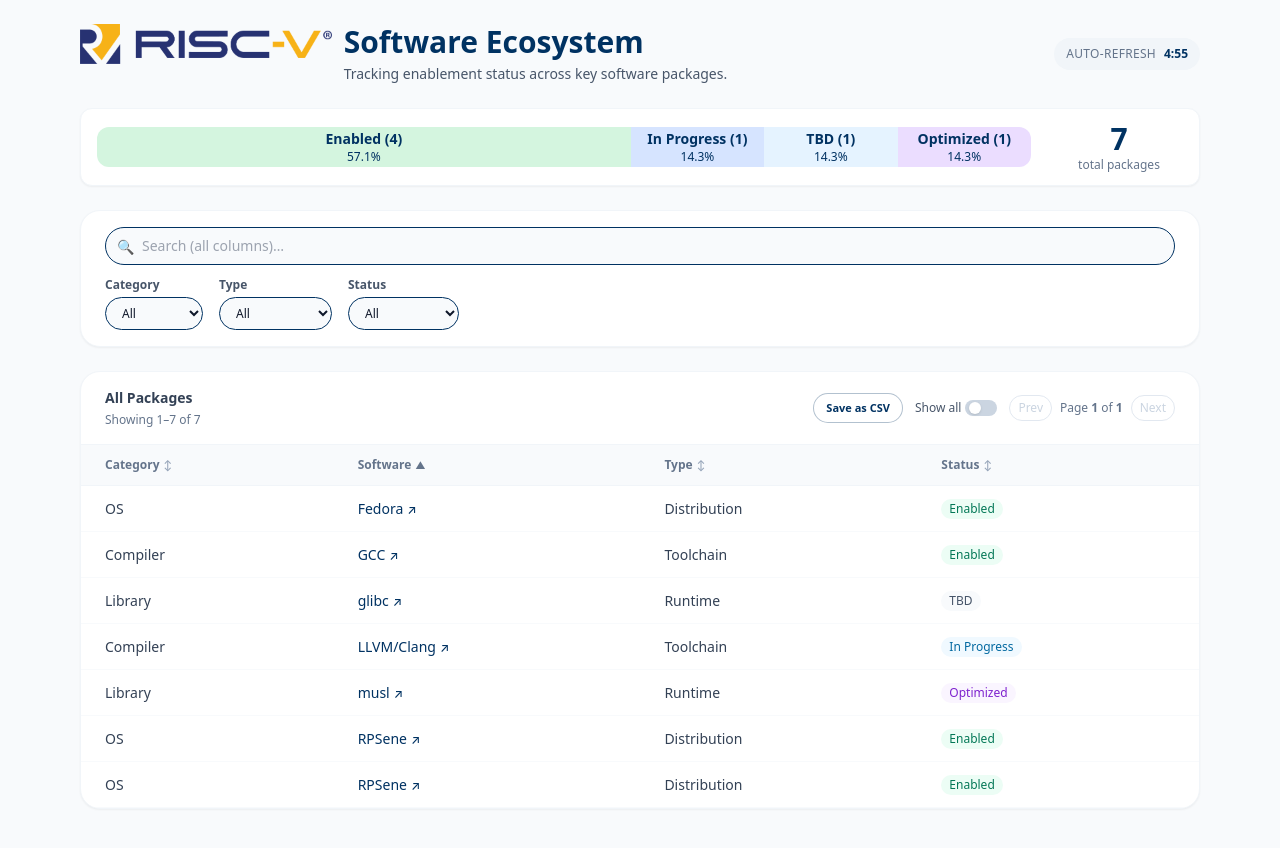
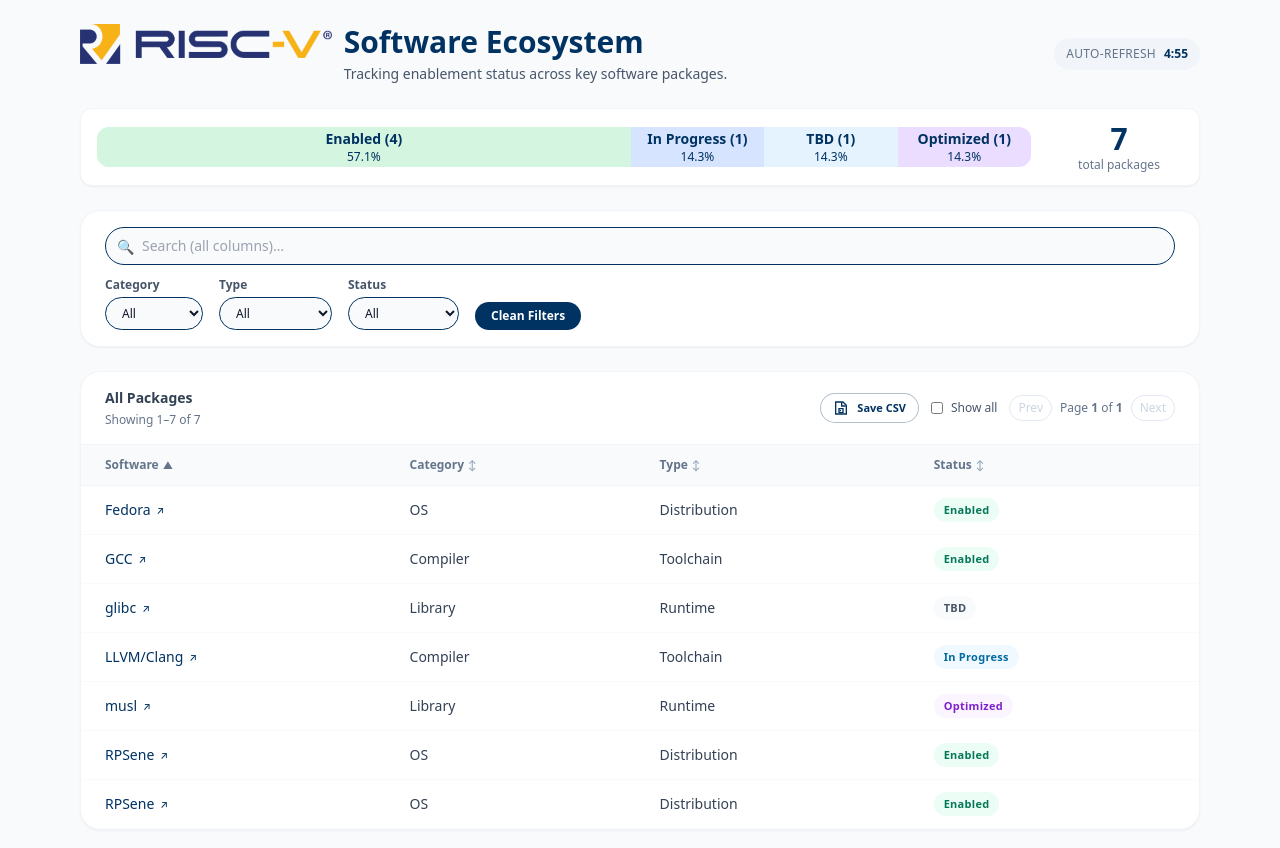
Before and after one commit to riscv/adm-riscv-software-ecosystem, a React (Vite) app: page / in a window 1280 px wide. Shown: the top 848 px of the page. Built offline with nearby package versions, Linux system fonts and the light colour scheme.

Commit message:
Fix column order
Signed-off-by: Rafael Sene <rafael@riscv.org>

```diff
--- a/src/App.tsx
+++ b/src/App.tsx
@@ -8,9 +8,6 @@
 
 const AUTO_REFRESH_SECONDS = 300; // 5 minutes
 const PAGE_SIZE = 100;
-
-// YAML source served from the same origin (Vite dev / GitHub Pages)
-const DATA_URL = `${import.meta.env.BASE_URL}data.yaml`;
 
 type Row = {
   id: number | string;
@@ -36,23 +33,23 @@
   const [page, setPage] = useState(1);
   const [showAll, setShowAll] = useState(false);
 
+  const [secondsRemaining, setSecondsRemaining] = useState(
+    AUTO_REFRESH_SECONDS
+  );
+
   const [sortConfig, setSortConfig] = useState<{
-    key: "category" | "software" | "status" | "type";
+    key: "software" | "category" | "status" | "type";
     direction: "asc" | "desc";
   }>({
     key: "software",
     direction: "asc",
   });
 
-  const [secondsRemaining, setSecondsRemaining] = useState(
-    AUTO_REFRESH_SECONDS
-  );
-
   // Fetch YAML once per page load
   useEffect(() => {
     const loadData = async () => {
       try {
-        const res = await fetch(`${DATA_URL}?t=${Date.now()}`, {
+        const res = await fetch(`${import.meta.env.BASE_URL}data.yaml?t=${Date.now()}`, {
           cache: "no-store",
         });
         if (!res.ok) {
@@ -72,7 +69,7 @@
     loadData();
   }, []);
 
-  // Auto-refresh countdown (full page reload)
+  // Auto-refresh countdown
   useEffect(() => {
     const interval = setInterval(() => {
       setSecondsRemaining((prev) => {
@@ -87,7 +84,7 @@
     return () => clearInterval(interval);
   }, []);
 
-  // Derived filter options
+  // Filter options
   const categoryOptions = useMemo(() => {
     const set = new Set(rawData.map((d) => d.category).filter(Boolean));
     return ["All", ...Array.from(set).sort()];
@@ -103,7 +100,7 @@
     return ["All", ...Array.from(set).sort()];
   }, [rawData]);
 
-  // 1) Apply ONLY Category/Type/Status filters (for chart + table)
+  // 1) Filters (Category / Type / Status) – for table & export only
   const filteredByFilters = useMemo(() => {
     let out = [...rawData];
 
@@ -120,7 +117,7 @@
     return out;
   }, [rawData, filters]);
 
-  // 2) Apply search only for table/export (NOT for chart)
+  // 2) Search – table/export only
   const filteredData = useMemo(() => {
     if (!search.trim()) return filteredByFilters;
 
@@ -134,10 +131,11 @@
     );
   }, [filteredByFilters, search]);
 
+  // 3) Sorting – on Software / Category / Status only
   const sortedData = useMemo(() => {
     const copy = [...filteredData];
 
-    copy.sort((a: any, b: any) => {
+    copy.sort((a: Row, b: Row) => {
       const aVal = (a[sortConfig.key] ?? "").toString().toLowerCase();
       const bVal = (b[sortConfig.key] ?? "").toString().toLowerCase();
 
@@ -149,6 +147,7 @@
     return copy;
   }, [filteredData, sortConfig]);
 
+  // Pagination
   const totalPages = useMemo(() => {
     if (showAll) return 1;
     return Math.max(1, Math.ceil(sortedData.length / PAGE_SIZE));
@@ -161,20 +160,20 @@
   }, [sortedData, page, showAll]);
 
   useEffect(() => {
-    // Reset to first page whenever filters, search, or sort change
+    // Reset page whenever filters, search or sort change
     setPage(1);
   }, [filters, search, sortConfig]);
 
-  // CSV export of *currently filtered + sorted view* (filters + search + sort)
+  // CSV export of filtered + sorted view
   const handleExportCsv = () => {
     if (!sortedData.length) return;
+
     const csv = unparse(
       sortedData.map((row: Row) => ({
         ID: row.id,
         Category: row.category,
         Software: row.software,
         Status: row.status,
-        Type: row.type,
         "RISC-V Enablement": row.riscvEnablement,
       }))
     );
@@ -228,10 +227,10 @@
           totalCount={rawData.length}
         />
 
-        {/* 2. Chart – affected ONLY by dropdown filters */}
-        <StatusDonut data={filteredByFilters} />
+        {/* 2. Chart – global, UNFILTERED */}
+        <StatusDonut data={rawData} />
 
-        {/* 3. Control pane – search + filters */}
+        {/* 3. Search + filters */}
         <FiltersBar
           search={search}
           onSearchChange={setSearch}
@@ -242,7 +241,7 @@
           statusOptions={statusOptions}
         />
 
-        {/* 4. Table – filters + search + pagination + CSV + show all */}
+        {/* 4. Table */}
         <DataTable
           data={pagedData}
           fullLength={sortedData.length}
@@ -260,8 +259,7 @@
               prev.key === key
                 ? {
                     key,
-                    direction:
-                      prev.direction === "asc" ? "desc" : "asc",
+                    direction: prev.direction === "asc" ? "desc" : "asc",
                   }
                 : { key, direction: "asc" }
             )
--- a/src/components/DataTable.tsx
+++ b/src/components/DataTable.tsx
@@ -1,6 +1,21 @@
 import React from "react";
 
-const DataTable = ({
+interface DataTableProps {
+  data: any[];
+  fullLength: number;
+  page: number;
+  setPage: (page: number) => void;
+  totalPages: number;
+  pageSize: number;
+  showAll: boolean;
+  setShowAll: (val: boolean) => void;
+  onExportCsv: () => void;
+  sortBy: "software" | "category" | "status" | "type";
+  sortDirection: "asc" | "desc";
+  onSortChange: (key: "software" | "category" | "status" | "type") => void;
+}
+
+const DataTable: React.FC<DataTableProps> = ({
   data,
   fullLength,
   page,
@@ -15,11 +30,11 @@
   onSortChange,
 }) => {
   const handlePrev = () => {
-    setPage((p) => Math.max(1, p - 1));
+    setPage(Math.max(1, page - 1));
   };
 
   const handleNext = () => {
-    setPage((p) => Math.min(totalPages, p + 1));
+    setPage(Math.min(totalPages, page + 1));
   };
 
   const renderSortIcon = (columnKey: string) => {
@@ -35,7 +50,7 @@
 
   return (
     <section className="bg-white rounded-2xl shadow-sm border border-slate-100 overflow-hidden">
-      <div className="px-6 py-4 flex items-center justify-between">
+      <div className="px-6 py-4 flex items-center justify-between gap-4">
         <div>
           <h2 className="text-sm font-semibold text-slate-700">
             All Packages
@@ -51,30 +66,39 @@
         </div>
 
         <div className="flex items-center gap-3 text-xs">
+          {/* Save CSV */}
           <button
             onClick={onExportCsv}
             className="inline-flex items-center gap-2 rounded-full border border-[#003262]/30 bg-white px-3 py-1.5 text-[11px] font-semibold text-[#003262] hover:bg-[#003262]/10 transition-colors"
           >
-            Save as CSV
+            <svg
+              xmlns="http://www.w3.org/2000/svg"
+              viewBox="0 0 24 24"
+              fill="none"
+              stroke="#003262"
+              strokeWidth="2"
+              className="h-4 w-4"
+            >
+              <path d="M4 3h11l5 5v13H4z" />
+              <path d="M13 3v6h6" />
+              <path d="M9 13h6v6H9z" />
+              <path d="M11 15v2" />
+            </svg>
+            <span>Save CSV</span>
           </button>
 
-          <div className="flex items-center gap-1 text-xs text-slate-600">
+          {/* Show all toggle */}
+          <label className="inline-flex items-center gap-2 text-xs text-slate-600">
+            <input
+              type="checkbox"
+              checked={showAll}
+              onChange={(e) => setShowAll(e.target.checked)}
+              className="h-3 w-3 rounded border-slate-300 text-[#003262] focus:ring-[#FDB515]"
+            />
             <span>Show all</span>
-            <button
-              type="button"
-              onClick={() => setShowAll((prev) => !prev)}
-              className={`relative inline-flex h-4 w-8 items-center rounded-full transition-colors ${
-                showAll ? "bg-[#003262]" : "bg-slate-300"
-              }`}
-            >
-              <span
-                className={`inline-block h-3 w-3 transform rounded-full bg-white shadow transition-transform ${
-                  showAll ? "translate-x-4" : "translate-x-1"
-                }`}
-              />
-            </button>
-          </div>
+          </label>
 
+          {/* Pagination */}
           {!showAll && (
             <div className="flex items-center gap-2 text-xs">
               <button
@@ -112,6 +136,18 @@
         <table className="min-w-full text-left text-sm">
           <thead className="border-t border-b border-slate-100 bg-slate-50">
             <tr>
+              {/* Software first */}
+              <th className="px-6 py-3 text-xs font-semibold text-slate-500">
+                <button
+                  type="button"
+                  onClick={() => onSortChange("software")}
+                  className="flex items-center gap-1 hover:text-slate-700"
+                >
+                  <span>Software</span>
+                  {renderSortIcon("software")}
+                </button>
+              </th>
+              {/* Category */}
               <th className="px-6 py-3 text-xs font-semibold text-slate-500">
                 <button
                   type="button"
@@ -125,16 +161,6 @@
               <th className="px-6 py-3 text-xs font-semibold text-slate-500">
                 <button
                   type="button"
-                  onClick={() => onSortChange("software")}
-                  className="flex items-center gap-1 hover:text-slate-700"
-                >
-                  <span>Software</span>
-                  {renderSortIcon("software")}
-                </button>
-              </th>
-              <th className="px-6 py-3 text-xs font-semibold text-slate-500">
-                <button
-                  type="button"
                   onClick={() => onSortChange("type")}
                   className="flex items-center gap-1 hover:text-slate-700"
                 >
@@ -142,6 +168,7 @@
                   {renderSortIcon("type")}
                 </button>
               </th>
+              {/* Status (last) */}
               <th className="px-6 py-3 text-xs font-semibold text-slate-500">
                 <button
                   type="button"
@@ -155,31 +182,45 @@
             </tr>
           </thead>
           <tbody>
-            {data.map((row) => (
+            {data.map((row: any) => (
               <tr
                 key={row.id}
                 className="border-b border-slate-50 hover:bg-slate-50/70 transition-colors"
               >
+                {/* Software */}
+                <td className="px-6 py-3 text-sm text-[#003262] whitespace-nowrap">
+                  {row.riscvEnablement ? (
+                    <a
+                      href={row.riscvEnablement}
+                      target="_blank"
+                      rel="noopener noreferrer"
+                      className="hover:underline font-medium text-[#003262] flex items-center gap-1"
+                    >
+                      <span>{row.software}</span>
+                      <span className="ml-0.5 text-[10px] text-[#003262]">
+                        ↗
+                      </span>
+                    </a>
+                  ) : (
+                    <span className="font-medium text-slate-700">
+                      {row.software}
+                    </span>
+                  )}
+                </td>
+
+                {/* Category */}
                 <td className="px-6 py-3 text-sm text-slate-700 whitespace-nowrap">
                   {row.category}
                 </td>
-                <td className="px-6 py-3 text-sm text-[#003262] whitespace-nowrap">
-                  <a
-                    href={row.riscvEnablement}
-                    target="_blank"
-                    rel="noopener noreferrer"
-                    className="hover:underline font-medium text-[#003262]"
-                  >
-                    {row.software}
-                    <span className="ml-1 text-xs text-[#003262]">↗</span>
-                  </a>
-                </td>
+
                 <td className="px-6 py-3 text-sm text-slate-700 whitespace-nowrap">
                   {row.type}
                 </td>
+
+                {/* Status */}
                 <td className="px-6 py-3 text-sm">
                   <span
-                    className={`inline-flex items-center rounded-full px-2 py-0.5 text-xs font-medium ${
+                    className={`inline-flex items-center rounded-full px-2.5 py-0.5 text-[11px] font-semibold tracking-wide ${
                       row.status === "Enabled"
                         ? "bg-emerald-50 text-emerald-700"
                         : row.status === "In Progress"
--- a/src/components/FiltersBar.tsx
+++ b/src/components/FiltersBar.tsx
@@ -73,7 +73,7 @@
         </div>
 
         {/* Dropdown filters */}
-        <div className="flex flex-wrap gap-4">
+        <div className="flex flex-wrap items-end gap-4">
           <Select
             label="Category"
             value={filters.category}
@@ -92,6 +92,18 @@
             onChange={(v) => onFilterChange("status", v)}
             options={statusOptions}
           />
+          <button
+            type="button"
+            onClick={() => {
+              onSearchChange("");
+              onFilterChange("category", "All");
+              onFilterChange("type", "All");
+              onFilterChange("status", "All");
+            }}
+            className="rounded-full bg-[#003262] text-white px-4 py-1.5 text-xs font-semibold hover:bg-[#002147] transition-colors flex items-center"
+          >
+            Clean Filters
+          </button>
         </div>
       </div>
     </section>
```
